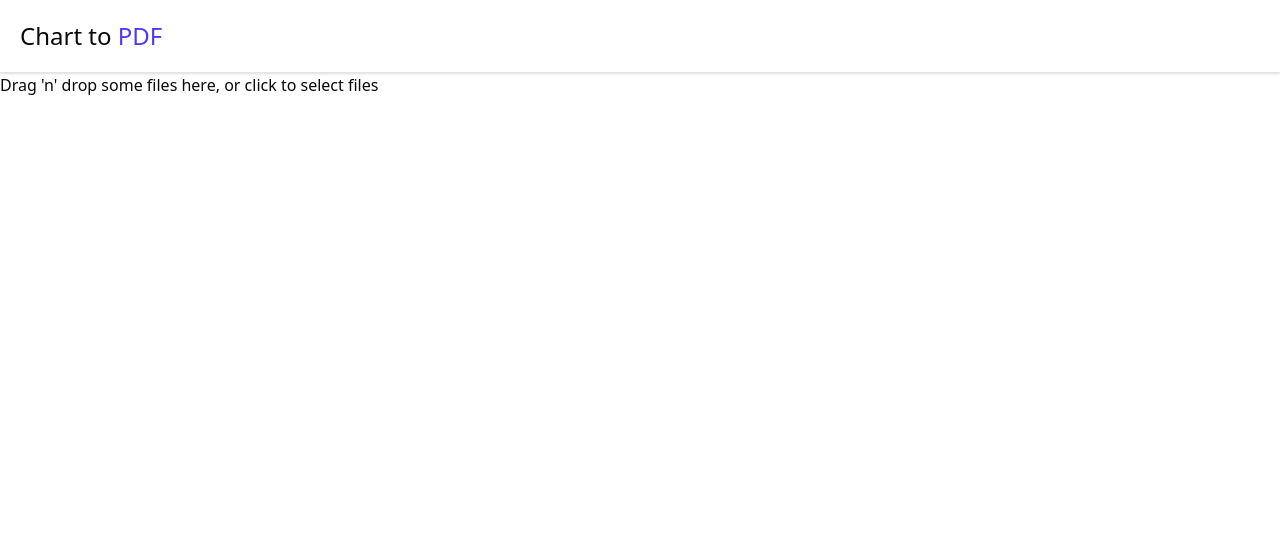
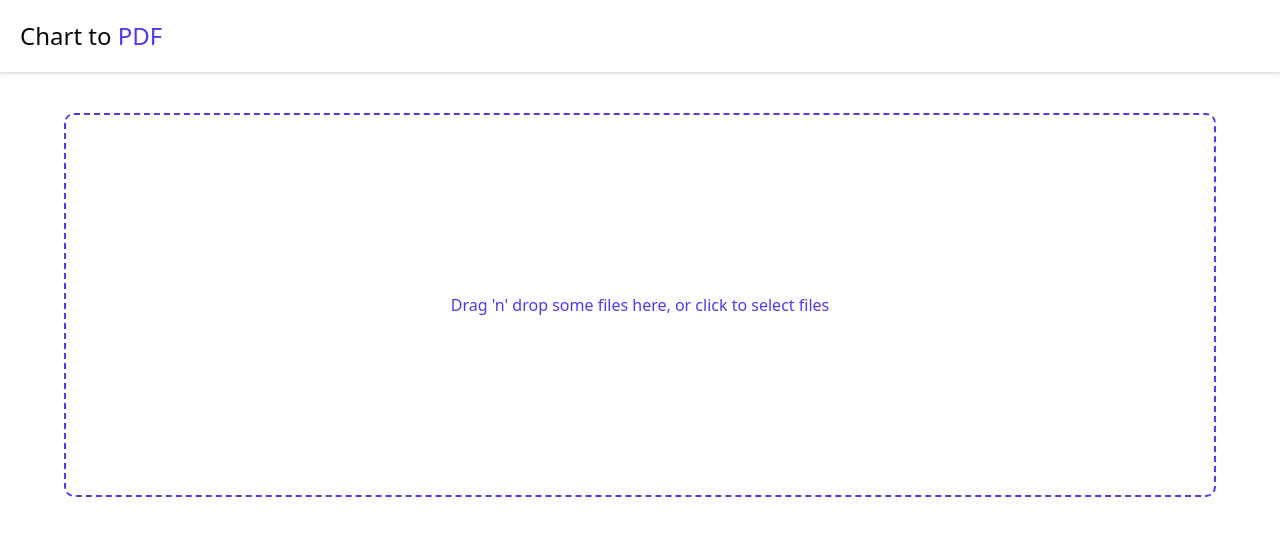
Before and after one commit to senpaiharde/Full-Stack-Project-Ai-Docs, a Next.js app in the folder ai-dcos/: page /dashboard/upload in a window 1280 px wide. Shown: the top 536 px of the page. Built offline with nearby package versions, Linux system fonts and the light colour scheme; no server answers.

Commit message:
added styles + desgin to drag and drop and file sector

```diff
--- a/ai-dcos/components/FileUploader.tsx
+++ b/ai-dcos/components/FileUploader.tsx
@@ -5,16 +5,27 @@ function FileUploader() {
   const onDrop = useCallback((acceptedFiles: File[]) => {
     // Do something with the files
   }, []);
-  const { getRootProps, getInputProps, isDragActive } = useDropzone({ onDrop });
+  const { getRootProps, getInputProps, isDragActive, isFocused, isDragAccept } = useDropzone({
+    onDrop,
+  });
   return (
-    <div {...getRootProps()}>
+    <div className="flex flex-col gap-4 items-center max-w-7xl mx-auto">
+      <div
+        {...getRootProps()}
+        className={`p-10 border-2 border-dashed mt-10 w-[90%]  border-indigo-600 text-indigo-600
+        rounded-lg h-96 flex items-center justify-center ${
+          isFocused || isDragAccept ? 'border-indigo-300' : 'border-indigo-100'
+        }`}>
         <input {...getInputProps()} />
+        <div className="">
           {isDragActive ? (
             <p>Drop the files here ...</p>
           ) : (
             <p>Drag 'n' drop some files here, or click to select files</p>
           )}
         </div>
+      </div>
+    </div>
   );
 }
 
```
Lines whose indentation alone changed are shown as unchanged.
